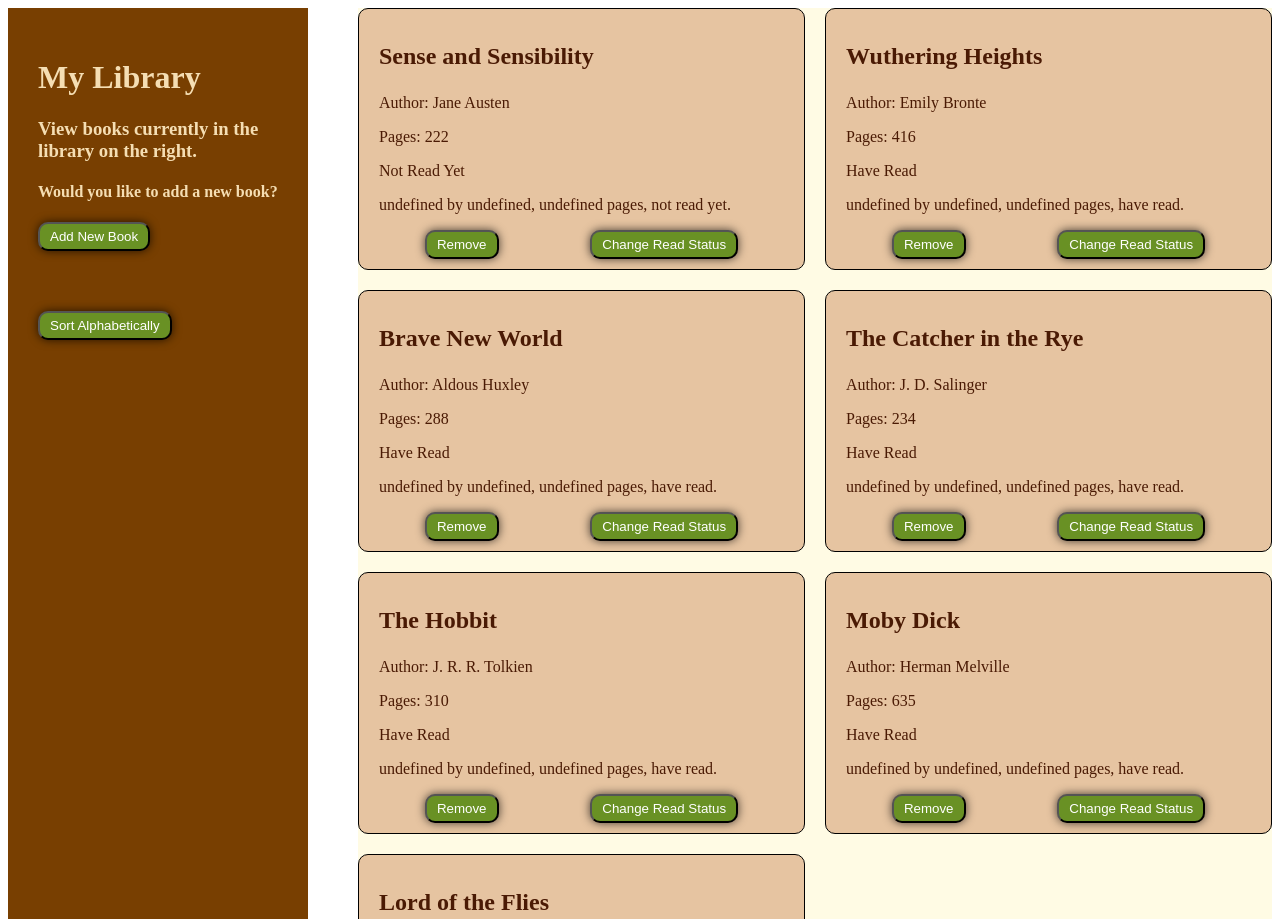
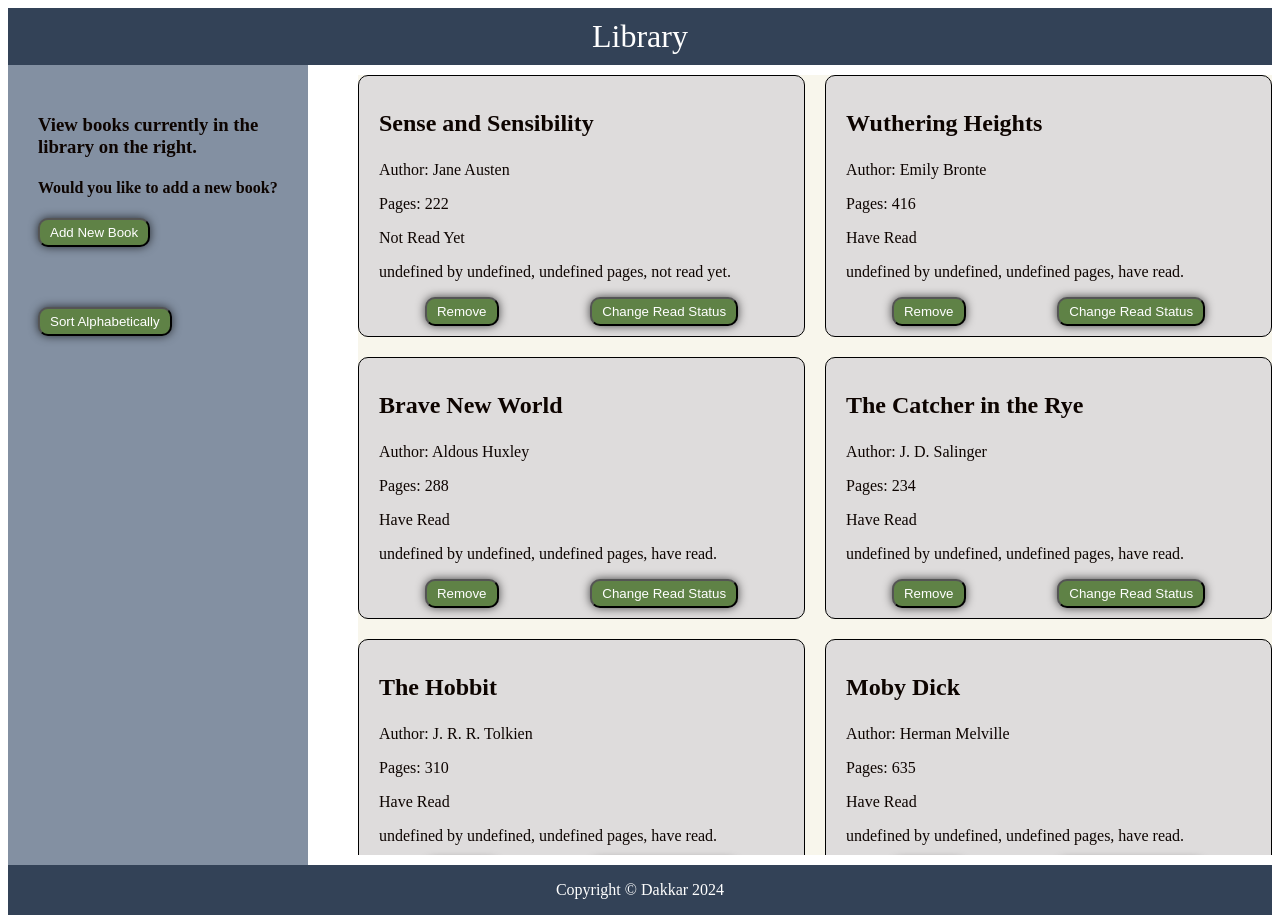
Before and after one commit to Prince-Dakkar/the-odin-project, a plain HTML site: page projects/odin-library/library-home.html in a window 1280 px wide. Shown: the top 919 px of the page. Drawn offline with Linux system fonts and the light colour scheme.

Commit message:
making library prettier

```diff
--- a/projects/odin-library/library-home.html
+++ b/projects/odin-library/library-home.html
@@ -9,10 +9,13 @@
 
     </head>
     <body>
+        <div class="header" id="header">
+            <p>Library</p>
+        </div>
+
         <div class="page" id="page">
             <div class="sidebar" id="sidebar">
                 <div id="head">
-                    <h1>My Library</h1>
                     <h3> View books currently in the library on the right.</h3>
                     <div>
                         <h4>Would you like to add a new book?</h4>
@@ -47,5 +50,8 @@
             <div id="scroll">
             </div>
         </div>
+        <div class="footer">
+            <p>Copyright © Dakkar 2024</p>
+        </div>
     </body>
 </html>
--- a/projects/odin-library/script.js
+++ b/projects/odin-library/script.js
@@ -47,8 +47,8 @@ class Library {
                 <p class="read" >${book.read ? 'Have Read' : 'Not Read Yet'}</p>
                 <p class="info" >${book.info()}</p>
                 <div class="card-buttons">
-                    <button onclick="lib.removeBook(${i})">Remove</button>
-                    <button onclick="lib.changeReadStatus(${i})">Change Read Status</button>
+                    <button onclick="library.removeBook(${i})">Remove</button>
+                    <button onclick="library.changeReadStatus(${i})">Change Read Status</button>
                 </div>
             `;
             scrollpane.appendChild(card);
@@ -80,11 +80,13 @@ library.addBook(new Book("Lord of the Flies", "William Golding", "315", false));
 library.populate();     // First population of the current library
 
 // Activate show function so it works correctly on first btn click
-(function show() {
+function show() {
     let x = document.querySelector("#form");
     if (x.style.display === "none") {
         x.style.display = "block";
     } else {
         x.style.display = "none";
     }
-})();
+}
+
+show();
--- a/projects/odin-library/style.css
+++ b/projects/odin-library/style.css
@@ -1,11 +1,25 @@
 html, body {
     height: 100%;
-    --btn-color:  #699124;
-    --side-main: #783f01;
-    --grid-back: #fffbe4;
-    --card-color: #e6c4a1;
-    --card-txt-color : #4a1a04;
+    --btn-color:  #5f8246;
+    --side-main: #8390a2;
+    --grid-back: #f8f6ec;
+    --card-color: #dedcdc;
+    --card-txt-color : #0d0400;
+    --head-foot-color: #334257;
+    display: flex;
+    flex-direction: column;
 
+}
+.footer , .header{
+    text-align: center;
+    background-color: var(--head-foot-color);
+    color: white;
+}
+.header {
+    font-size: xx-large;
+}
+.header > p {
+    margin: 10px;
 }
 .page {
     display: grid;
@@ -19,9 +33,13 @@ html, body {
     /* border: 2px solid black; */
     background-color: var(--grid-back);
     gap: 20px;
+    overflow: scroll;
+    overflow-x: hidden;
+    margin-top: 10px;
+    margin-bottom: 10px;
 }
 #head {
-    color: wheat;
+    color: var(--card-txt-color);
     padding: 30px;
 }
 form {
```
Also changed, not shown: projects/odin-recipes/recipes-home.html (+1 -1 lines), sauce/notes.html (+6 -0 lines), script.js (+14 -14 lines).
